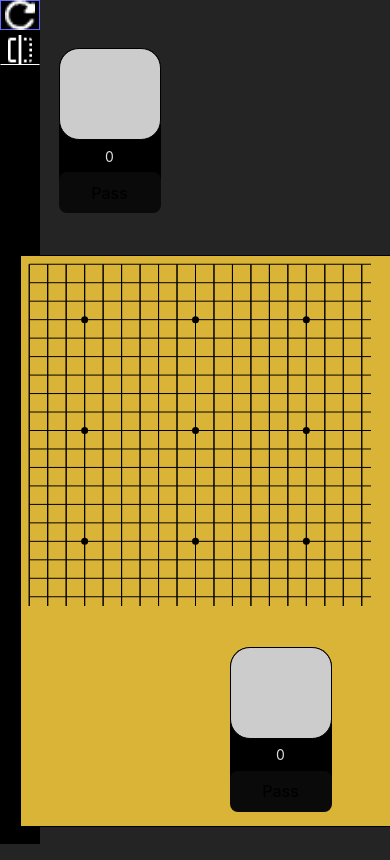
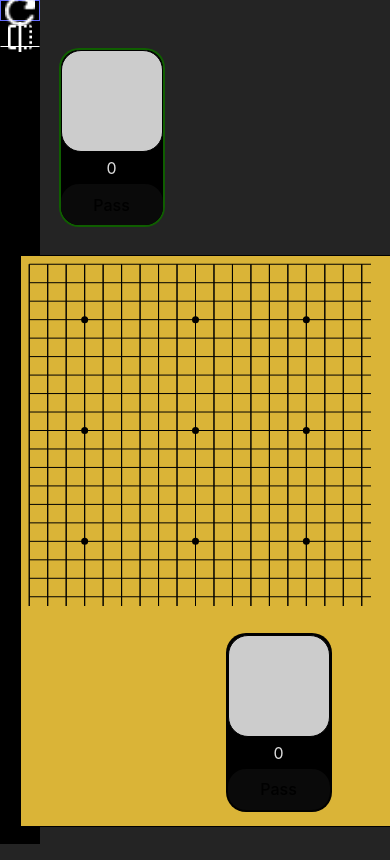
Before and after one commit to Joshieingold/GoWithFriends, a React (Vite) app: page / in a window 390 px wide. Shown: the top 860 px of the page. Built offline with nearby package versions, Linux system fonts and the light colour scheme.

Commit message:
added green border when its your turn

```diff
--- a/src/Board/board.css
+++ b/src/Board/board.css
@@ -87,7 +87,8 @@
 .stats {
     background-color: #000000;
    border-radius: 20px;
-   transition: transform 0.6s ease; /* Add a transition effect */
+   transition: transform 0.6s ease;
+   border: 2px solid rgba(0, 0, 0, 0.349); /* Optional border */
 }
 
 
@@ -107,8 +108,10 @@
 .passButton {
     width: 100%;
     background-color: rgb(10, 10, 10);
+    border-radius: 18px;
 
 }
+
 nav {
     position: fixed;
     left: 0px;
@@ -137,33 +140,23 @@ nav {
 .flipImg {
     height: 30px;
 
+
 }
 .resetImg {
     height: 30px;
 }
-@media (max-width: 600px) {
-    .navButton {
-        width: 40px;
-        height: 40px; /* Make buttons smaller */
-    }
+.game-over-message {
+    display: flex;
+    justify-content: center;
+    align-items: center;
+    font-size: large;
+}
+.stats.highlight {
+    border: 2px solid rgba(25, 150, 0, 0.63); /* Optional border */
+    transition: background-color 0.5s ease; /* Smooth transition */
+}
+.stats.flipped.highlight {
+    transform: rotate(180deg);
+    transition: transform 0.3s ease;
 
-    .prisoner-bowl {
-        width: 100px; /* Smaller prisoner bowl on small screens */
-        height: 90px;
-    }
-
-    .count {
-        font-size: 14px; /* Smaller text for counts */
-    }
 }
-
-@media (max-width: 400px) {
-    .mainContainer {
-        padding: 10px; /* Less padding on very small screens */
-    }
-
-    .navButton {
-        width: 30px;
-        height: 30px; /* Further reduce button size */
-    }
-}
--- a/src/Board/board.jsx
+++ b/src/Board/board.jsx
@@ -5,11 +5,11 @@ import capture from "../assets/stoneCapture.mp3";
 import place from "../assets/stonePlace.mp3";
 import "./Board.css";
 
-const PrisonerBowl = ({ color, count, isFlipped, onPass }) => {
+const PrisonerBowl = ({ color, count, isFlipped, onPass, isCurrentTurn }) => {
     const stones = Array.from({ length: count }, (_, index) => index);
 
     return (
-        <div className={`stats ${isFlipped ? 'flipped' : ''}`}>
+        <div className={`stats ${isFlipped ? 'flipped' : ''} ${isCurrentTurn ? 'highlight' : ''}`}>
             <div className={`prisoner-bowl ${color}`}>
                 <div className="bowl">
                     {stones.map((stone) => (
@@ -30,6 +30,7 @@ const PrisonerBowl = ({ color, count, isFlipped, onPass }) => {
         </div>
     );
 };
+
 
 function Board() {
     const canvasRef = useRef(null);
@@ -258,6 +259,7 @@ function Board() {
                     <img src={flipIcon} className="flipImg" alt="Flip Icon" />
                 </button>
             </nav>
+            {gameOver && <div className="game-over-message">Game Over!</div>}
             <div className="board-container">
                 <canvas
                     ref={canvasRef}
@@ -273,17 +275,19 @@ function Board() {
                     color="black"
                     count={prisoners.black}
                     isFlipped={isWhiteFlipped}
-                    onPass={pass}  // Pass function passed here
+                    onPass={pass}
+                    isCurrentTurn={currentColor === "black"} // Highlight if it's black's turn
                 />
             </div>
             <div className="blacksBowl">
                 <PrisonerBowl
                     color="white"
                     count={prisoners.white}
-                    onPass={pass} // Also pass to the white bowl if needed
+                    onPass={pass}
+                    isCurrentTurn={currentColor === "white"} // Highlight if it's white's turn
                 />
             </div>
-            {gameOver && <div className="game-over-message">Game Over!</div>}
+
         </div>
     );
 }
```
Also changed, not shown: 1 other file (tests, documents, lock files or other folders).
